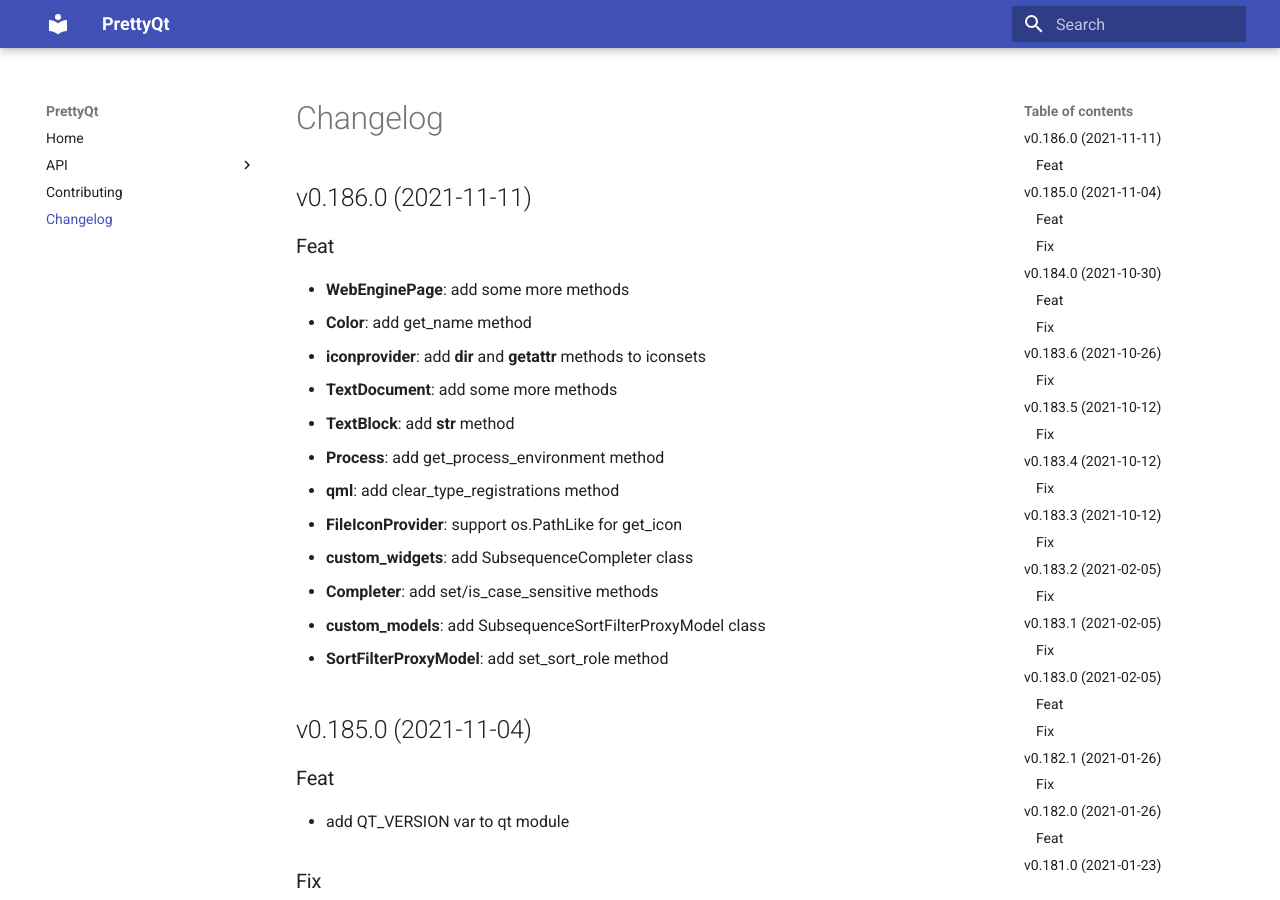
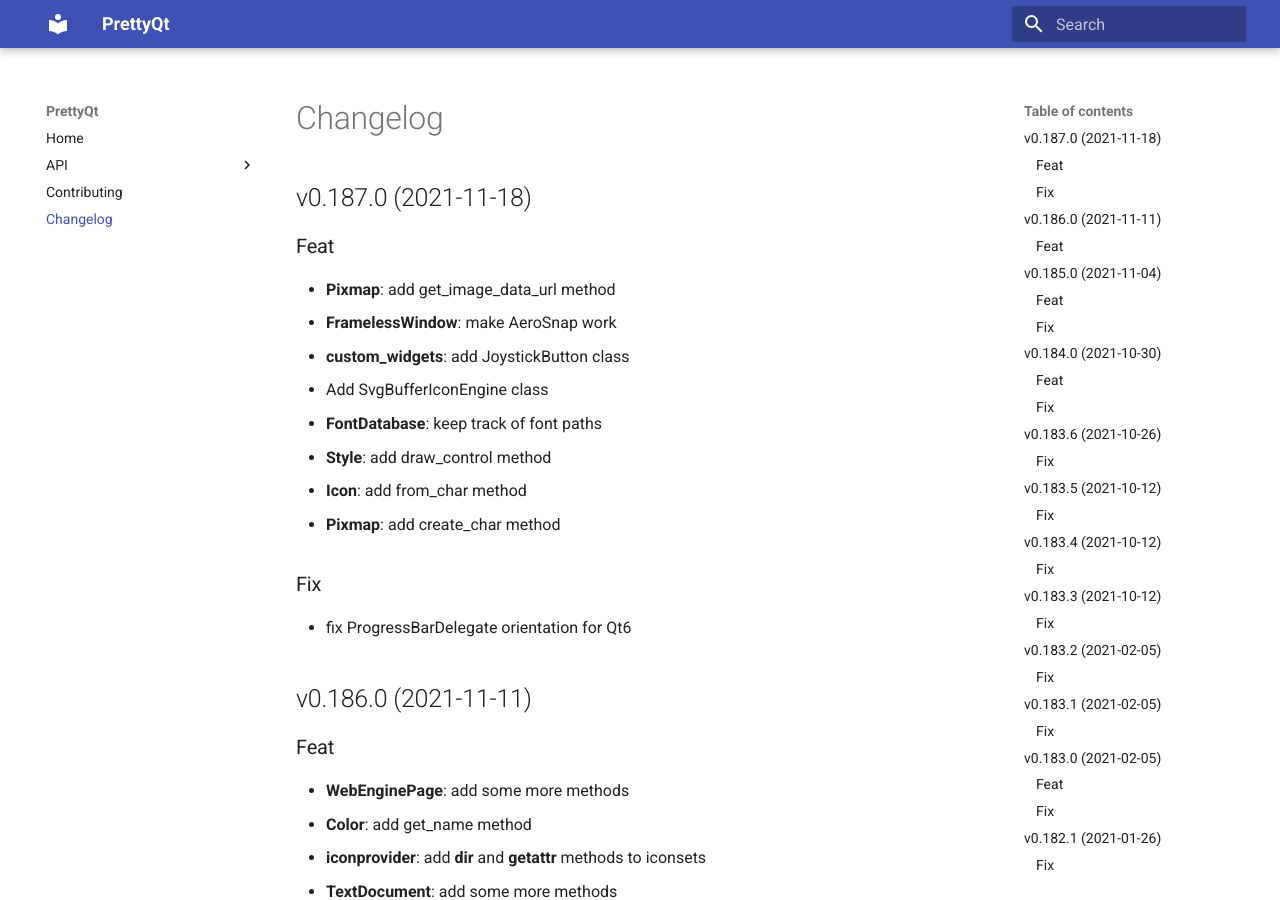
Before and after one commit to phil65/PrettyQt, an MkDocs documentation site: the page built from docs/changelog.md, in a window 1280 px wide and 900 px high. Built offline with MkDocs 1.6.1 and Material for MkDocs 9.7.7, drawn with Linux system fonts in a browser that asks for light colours.

Commit message:
bump: version 0.186.0 → 0.187.0

```diff
--- a/docs/changelog.md
+++ b/docs/changelog.md
@@ -1,3 +1,20 @@
+## v0.187.0 (2021-11-18)
+
+### Feat
+
+- **Pixmap**: add get_image_data_url method
+- **FramelessWindow**: make AeroSnap work
+- **custom_widgets**: add JoystickButton class
+- Add SvgBufferIconEngine class
+- **FontDatabase**: keep track of font paths
+- **Style**: add draw_control method
+- **Icon**: add from_char method
+- **Pixmap**: add create_char method
+
+### Fix
+
+- fix ProgressBarDelegate orientation for Qt6
+
 ## v0.186.0 (2021-11-11)
 
 ### Feat
--- a/prettyqt/__init__.py
+++ b/prettyqt/__init__.py
@@ -2,7 +2,7 @@
 
 __author__ = """Philipp Temminghoff"""
 __email__ = "phil65@kodi.tv"
-__version__ = "0.186.0"
+__version__ = "0.187.0"
 
 
 def debug():
--- a/pyproject.toml
+++ b/pyproject.toml
@@ -1,6 +1,6 @@
 [tool.poetry]
 name = "PrettyQt"
-version = "0.186.0"
+version = "0.187.0"
 description = "A pythonic layer on top of PyQt5 / PySide2 / PySide6"
 readme = 'docs/index.md'
 repository = "https://github.com/phil65/prettyqt"
@@ -148,7 +148,7 @@
 '''
 [tool.commitizen]
 name = "cz_conventional_commits"
-version = "0.186.0"
+version = "0.187.0"
 tag_format = "v$version"
 update_changelog_on_bump = true
 changelog_start_rev = "v0.100.0"
--- a/setup.py
+++ b/setup.py
@@ -37,6 +37,6 @@
     packages=find_packages(),
     test_suite="tests",
     url="https://github.com/phil65/prettyqt",
-    version="0.186.0",
+    version="0.187.0",
     zip_safe=False,
 )
```
